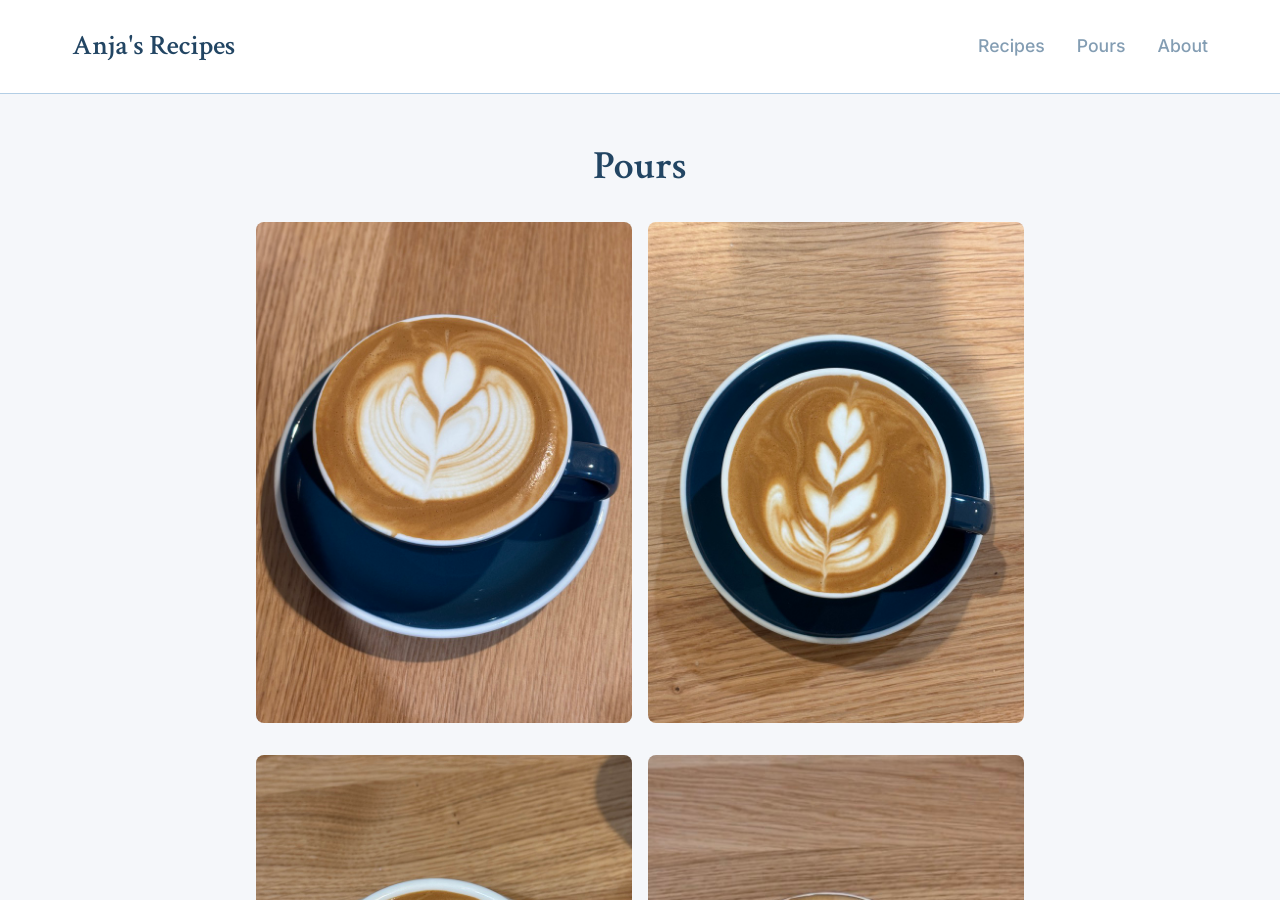
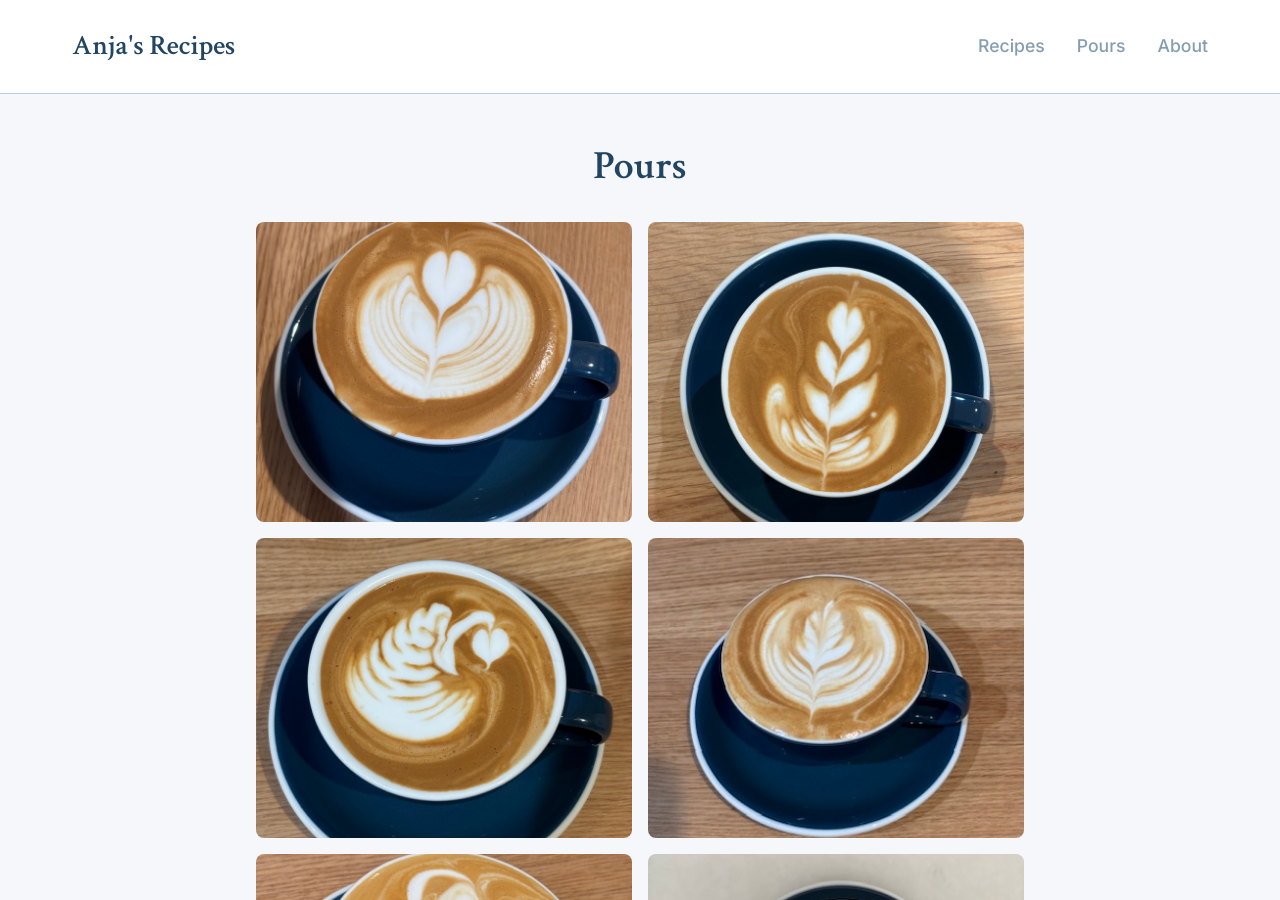
Before and after one commit to anjasandholm/anjasandholm.github.io, a Jekyll site: the page built from pours.html, in a window 1280 px wide and 900 px high. Built offline with Jekyll 4.4.1, drawn with Linux system fonts in a browser that asks for light colours.

Commit message:
pour style changed

```diff
--- a/pours.html
+++ b/pours.html
@@ -4,7 +4,7 @@ title: Pours
 permalink: /pours/
 ---
 
-<div class="photo-gallery masonry">
+<div class="photo-gallery">
     {% for image in site.static_files %}
         {% if image.path contains '/assets/images/pours/' %}
             <div class="gallery-item">
```
